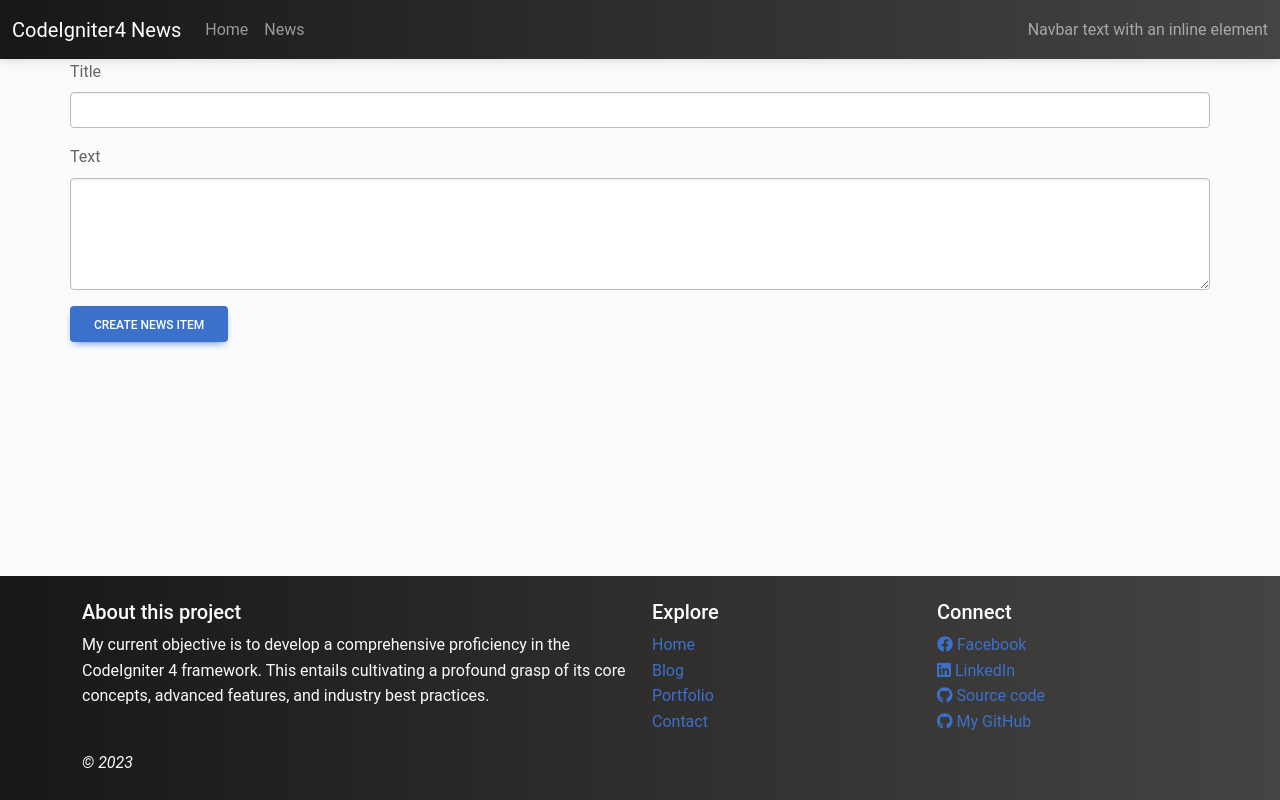
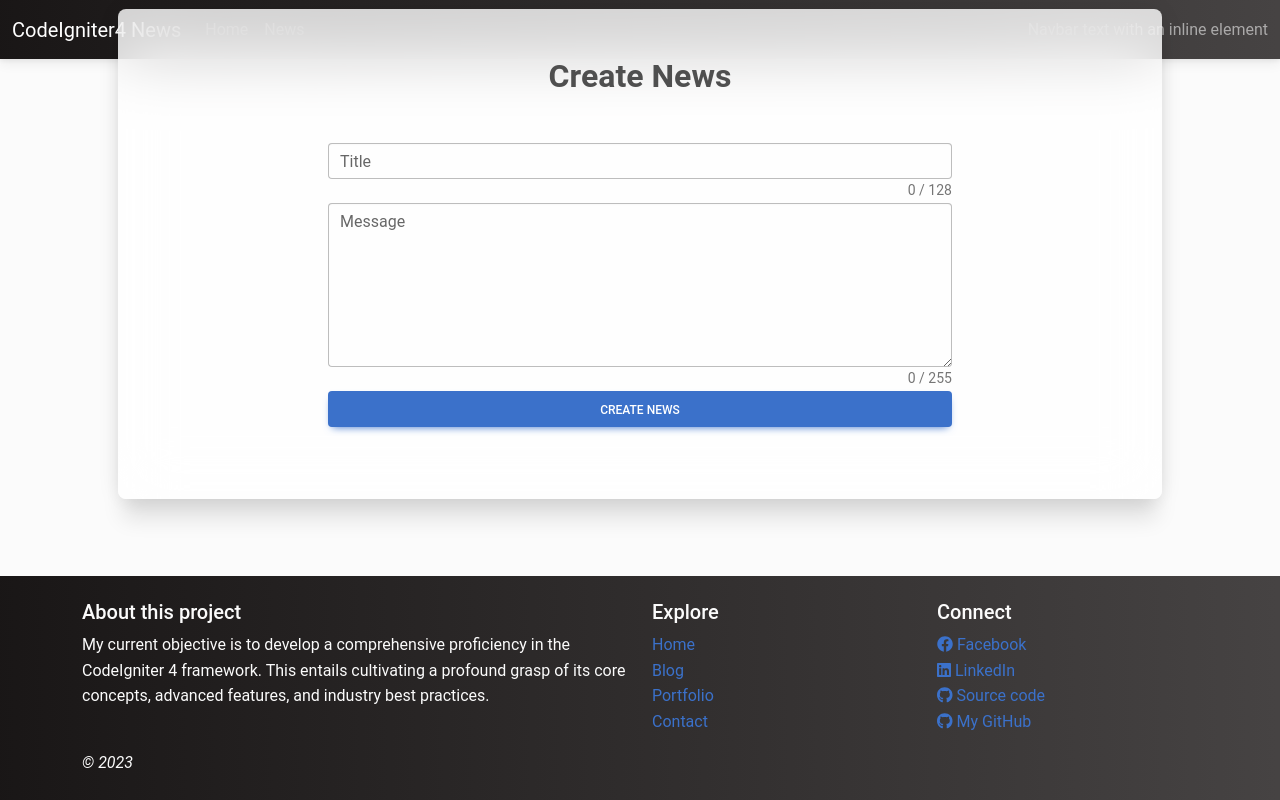
Before and after one commit to AlfredPaguio/CodeIgniter-News, a CodeIgniter 4 app: template app/Views/news/create.php in a window 1280 px wide. Run offline with PHP 8.4 and a stand-in for CodeIgniter, Linux system fonts and the light colour scheme; the template is opened without the code that fills it, so the values that code supplies are empty; some libraries are stand-ins or nearby versions.

Commit message:
Updated Home and Create Design

```diff
--- a/app/Views/news/create.php
+++ b/app/Views/news/create.php
@@ -8,25 +8,36 @@ Create a news
 <?= session()->getFlashdata('error') ?>
 <?= validation_list_errors('bs5list') ?>
 
-<!-- <form action="/news/create" method="post"> -->
-
-<?= form_open(url_to('news_add')) ?>
-
-<?= csrf_field() ?>
-
-<div class="mb-3">
-	<label for="title" class="form-label">Title</label>
-	<input type="input" class="form-control" id="title" name="title" value="<?= set_value('title') ?>">
-</div>
-
-<div class="mb-3">
-	<label for="body" class="form-label">Text</label>
-	<textarea name="body" class="form-control" id="body" cols="45" rows="4"><?= set_value('body') ?></textarea>
-</div>
-
-<input type="submit" class="btn btn-primary" name="submit" value="Create news item">
-<!-- </form> -->
-
-<?= form_close() ?>
+<section class="text-center mb-3">
+	<div class="card mx-4 mx-md-5 shadow-5-strong" style="
+        margin-top: -50px;
+        background: hsla(0, 0%, 100%, 0.8);
+        backdrop-filter: blur(30px);
+        ">
+		<div class="card-body py-5 px-md-5">
+			<div class="row d-flex justify-content-center">
+				<div class="col-lg-8">
+					<h2 class="fw-bold mb-5">Create News</h2>
+					<?= form_open(url_to('news_add')) ?>
+					<?= csrf_field() ?>
+					<div class="form-outline mb-4">
+						<input type="text" id="title" name="title" class="form-control" data-mdb-showcounter="true" maxlength="128" value="<?= set_value('title') ?>" />
+						<label class="form-label" for="title">Title</label>
+						<div class="form-helper"></div>
+					</div>
+					<div class="form-outline mb-4">
+						<textarea class="form-control" id="body" name="body" rows="6" data-mdb-showcounter="true" maxlength="255"><?= set_value('body') ?></textarea>
+						<label class="form-label" for="body">Message</label>
+						<div class="form-helper"></div>
+					</div>
+					<button type="submit" class="btn btn-primary btn-block mb-4">
+						Create News
+					</button>
+					<?= form_close() ?>
+				</div>
+			</div>
+		</div>
+	</div>
+</section>
 
 <?= $this->endSection() ?>
```
Also changed, not shown: app/Views/pages/home.php (+14 -15 lines).
